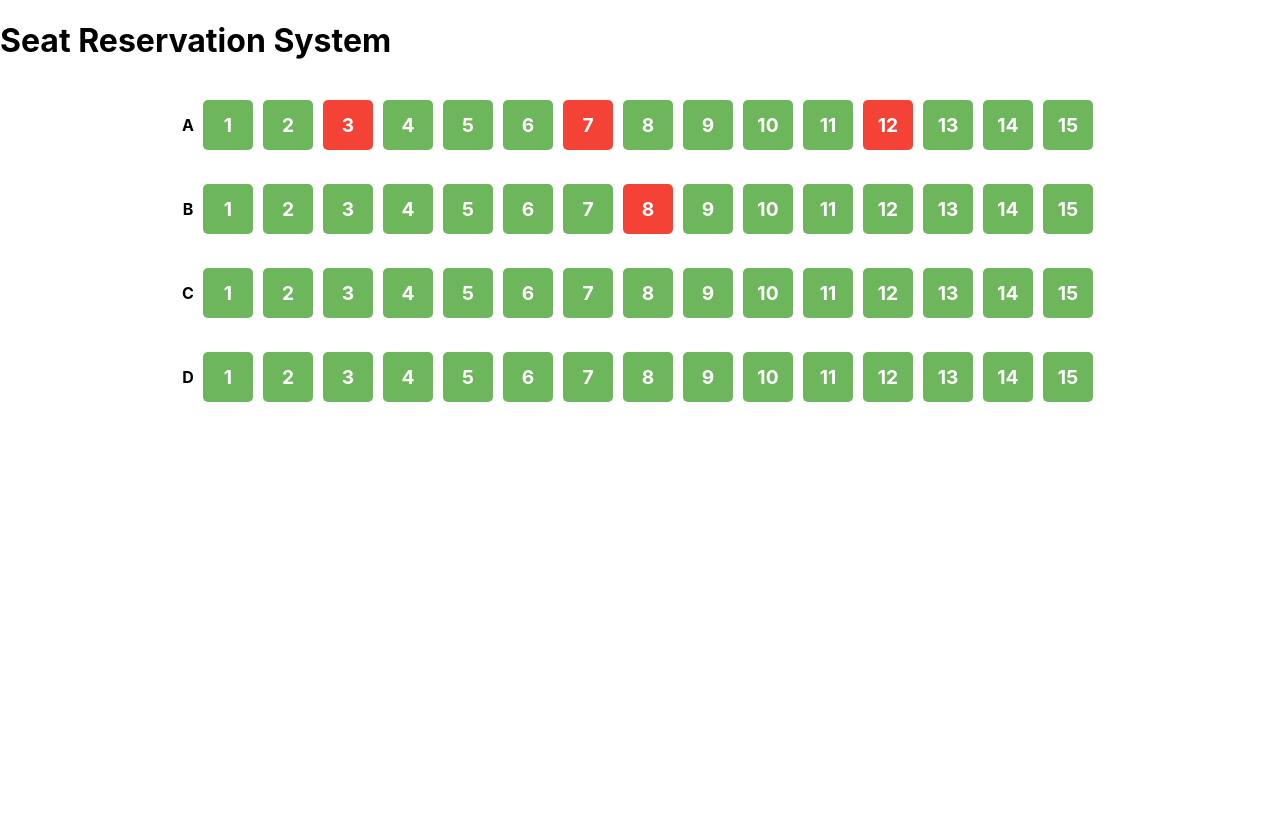
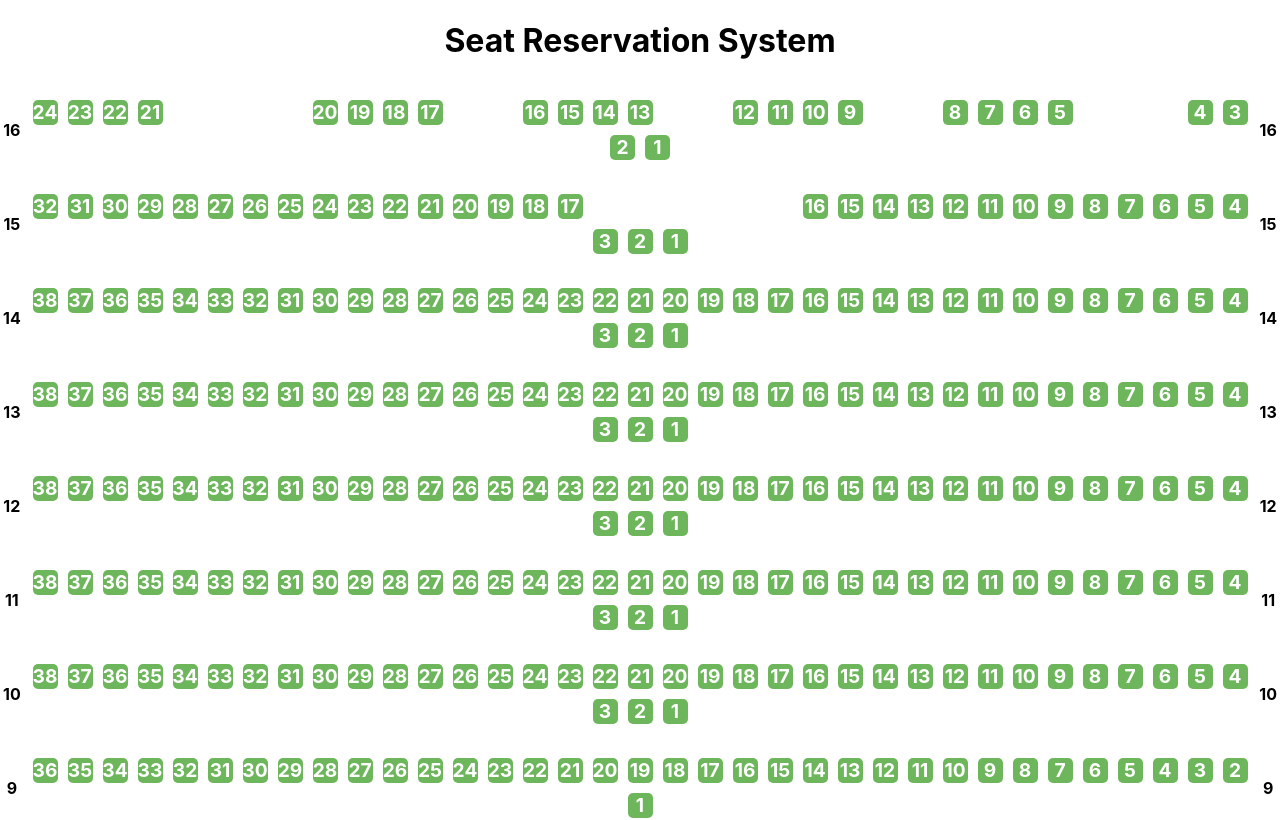
Before and after one commit to mzulqarnain118/seat-reservation-system, a React (Create React App) app: page / in a window 1280 px wide. Shown: the top 820 px of the page. Built offline with nearby package versions, Linux system fonts and the light colour scheme.

Commit message:
DONE WITH THE UI

```diff
--- a/src/App.css
+++ b/src/App.css
@@ -7,11 +7,24 @@
 .seat-row {
   display: flex;
   margin: 10px 0;
+  justify-content: center;
+  align-items: center;
+    flex-wrap: wrap
 }
 
+.App {
+  display: flex;
+  align-items: center;
+  flex-direction:column ;
+}
+.row-align {
+  display: flex;
+  justify-content: center;
+  align-items: center;
+}
 .seat {
-  width: 50px;
-  height: 50px;
+  width: 25px;
+  height: 25px;
   margin: 5px;
   display: flex;
   align-items: center;
@@ -26,7 +39,10 @@
   background-color: #6db65b;
   color: white;
 }
-
+.seat.empty {
+  background-color: white;
+  color: white;
+}
 .seat.unavailable {
   background-color: #f44336;
   color: white;
--- a/src/ReservationForm.js
+++ b/src/ReservationForm.js
@@ -97,6 +97,13 @@ const ReservationForm = () => {
     <div className="App">
       <h1>Seat Reservation System</h1>
       <SeatMap seats={seats} onSeatSelect={handleSeatSelect} />
+      <div >
+        <form action="https://www.paypal.com/donate" method="post" target="_top" style={{ float: "center" }}>
+          <input type="hidden" name="hosted_button_id" value="E2L4GV3YERCGY" />
+          <input type="image" src="https://www.paypalobjects.com/en_US/i/btn/btn_donate_LG.gif" border="0" name="submit" title="PayPal - The safer, easier way to pay online!" alt="Donate with PayPal button" />
+          <img alt="" border="0" src="https://www.paypal.com/en_IL/i/scr/pixel.gif" width="1" height="1" />
+        </form>
+      </div>
       {selectedSeat && (
         <div className="reservation-form">
           <h2>Selected Seat: {selectedSeat.row}{selectedSeat.number}</h2>
--- a/src/Seat.js
+++ b/src/Seat.js
@@ -1,9 +1,10 @@
 import React from 'react';
 
-const Seat = ({ number, available, onClick }) => {
+const Seat = ({ number, available, empty, onClick }) => {
+
   return (
     <div
-      className={`seat ${available ? 'available' : 'unavailable'}`}
+      className={`seat ${empty?'empty':available ? 'available' : 'unavailable'}`}
       onClick={available ? onClick : null}
     >
       {number}
--- a/src/SeatMap.js
+++ b/src/SeatMap.js
@@ -2,21 +2,27 @@ import React from 'react';
 import SeatRow from './SeatRow';
 
 const SeatMap = ({ seats, onSeatSelect }) => {
-  const rows = ['A', 'B', 'C', 'D'];
+  const rows = [{ row: 16, number: 24, available: true, name: '', phone: '' }, { row: 15, number: 32, available: true, name: '', phone: '' }, { row: 14, number: 38, available: true, name: '', phone: '' }, { row: 13, number: 38, available: true, name: '', phone: '' },
+    { row: 12, number: 38, available: true, name: '', phone: '' }, { row: 11, number: 38, available: true, name: '', phone: '' }, { row: 10, number: 38, available: true, name: '', phone: '' },
+    { row: 9, number: 36, available: true, name: '', phone: '' }, { row: 8, number: 35, available: true, name: '', phone: '' }, { row: 7, number: 34, available: true, name: '', phone: '' },
+    { row: 6, number: 31, available: true, name: '', phone: '' }, { row: 5, number: 29, available: true, name: '', phone: '' }, { row: 4, number: 26, available: true, name: '', phone: '' },
+    { row: 3, number: 24, available: true, name: '', phone: '' }, { row: 2, number: 21, available: true, name: '', phone: '' }, { row: 1, number: 14, available: true, name: '', phone: '' },
+  ];
 
   return (
     <table className="seat-map">
       <tbody>
         {rows.map((row) => (
-          <tr key={row}>
-            <th>{row}</th>
+          <tr key={row?.row}>
+            <th>{row?.row}</th>
             <td>
               <SeatRow
                 row={row}
-                seats={seats.filter((seat) => seat.row === row)}
+                seats={row}
                 onSelect={onSeatSelect}
               />
             </td>
+            <th>{row?.row}</th>
           </tr>
         ))}
       </tbody>
@@ -40,14 +46,14 @@ export default SeatMap;
 //       <thead>
 //         <tr>
 //           {rows.map((row) => (
-//             <th key={row}>{row}</th>
+//             <th row={row}>{row}</th>
 //           ))}
 //         </tr>
 //       </thead>
 //       <tbody>
 //         <tr>
 //           {rows.map((row) => (
-//             <td key={row}>
+//             <td row={row}>
 //               <SeatRow
 //                 row={row}
 //                 seats={seats.filter((seat) => seat.row === row)}
--- a/src/SeatRow.js
+++ b/src/SeatRow.js
@@ -2,15 +2,37 @@ import React from 'react';
 import Seat from './Seat';
 
 const SeatRow = ({ row, seats, onSelect }) => {
+  let arr = [];
+  for (let i = seats?.number; i >= 1; i--) {
+    if (seats?.row === 15 && i === 16)
+    {
+      for (let j = 6; j >= 1; j--)
+        arr.push(0);
+    }
+    if (seats?.row === 16 && [16,12,8].includes(i)) {
+      for (let j = 2; j >= 1; j--)
+        arr.push(0);
+    }
+    if (seats?.row === 16 && i === 4) {
+      for (let j = 3; j >= 1; j--)
+        arr.push(0);
+    }
+    if (seats?.row === 16 && i === 20) {
+      for (let j = 4; j >= 1; j--)
+        arr.push(0);
+    }
+    arr.push(i);
 
+  }
   return (
     <div className="seat-row">
-      {seats.map((seat) => (
+      {arr.map((item) => (
         <Seat
-          key={seat.number}
-          number={seat.number}
-          available={seat.available}
-          onClick={() => onSelect(seat)}
+          key={item + seats.row}
+          number={item}
+        empty={item === 0}
+          available={seats.available}
+          onClick={() => onSelect(seats)}
         />
       ))}
     </div>
```
